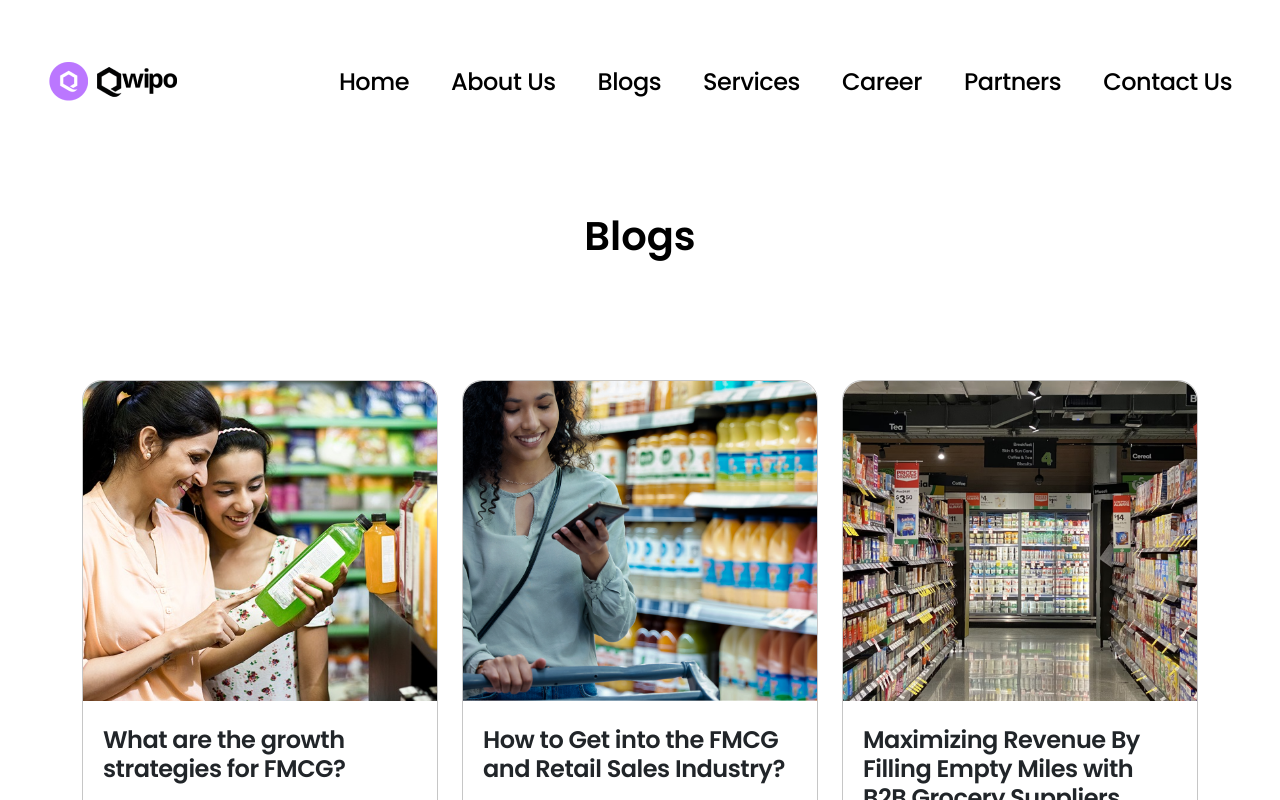
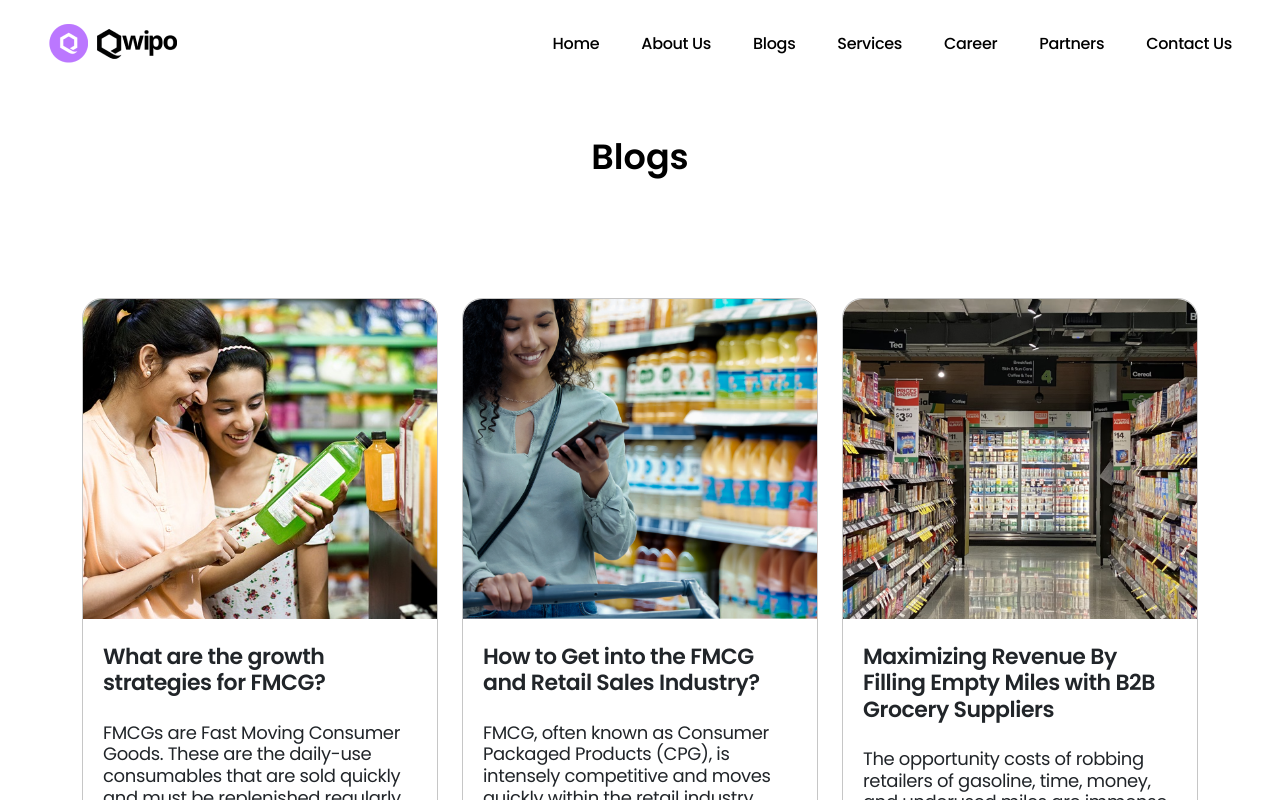
Before and after one commit to Niranjan0107/qwipo-app, an Angular app: page /blog in a window 1280 px wide. Shown: the top 800 px of the page. Built offline with nearby package versions, Linux system fonts and the light colour scheme.

Commit message:
changes done

```diff
--- a/src/app/otherComponents/header/header.component.css
+++ b/src/app/otherComponents/header/header.component.css
@@ -1,13 +1,29 @@
+@media(min-width:1180px) and (max-width:1599px)
+{
+body ul.navbar-nav li a {
+    font-size: 16px;
+    line-height: 20.11px;
+}
+}
 ul.navbar-nav li a
 {
     font-family: Poppins;
-    font-size: 24px;
     font-weight: 500;
-    line-height: 29.11px;
     letter-spacing: -0.02em;
     text-align: left;
     color: #000;
     text-decoration: none;
+
+}
+
+@media(min-width:1600px)
+{
+    ul.navbar-nav li a
+{
+    font-size: 24px;
+    font-weight: 500;
+    line-height: 29.11px;
+}
 
 }
 
--- a/src/app/pages/homepage/components/main-slider/main-slider.component.css
+++ b/src/app/pages/homepage/components/main-slider/main-slider.component.css
@@ -8,8 +8,5 @@
         display: flex;
         justify-content: space-between;
     }
-    .picsum-img-wrapper img {
-        min-height: 800px;
-        object-fit: cover;
-    }
+
 }
--- a/src/app/pages/homepage/components/users-thoughts/users-thoughts.component.css
+++ b/src/app/pages/homepage/components/users-thoughts/users-thoughts.component.css
@@ -21,7 +21,7 @@
 /* testimonials end */
 
 
-@media(min-width:768px)
+@media(min-width:1600px)
 {
 
 
@@ -29,7 +29,7 @@
 
 .testimonial-col {
 
-    min-height: 564px;
+    min-height: 633px;
 }
     /* testimonials section */
 
--- a/src/styles.css
+++ b/src/styles.css
@@ -26,7 +26,10 @@ p
 font-size: 24px;
 line-height: 29.11px;
 }
-
+.picsum-img-wrapper img {
+    min-height: 800px;
+    object-fit: cover;
+}
 }
 
 
@@ -34,7 +37,7 @@ line-height: 29.11px;
 {
     /* need section */
 .need-col {
-    min-height: 435px;
+    min-height: 456px;
     display: flex;
     flex-direction: column;
     align-items: baseline;
@@ -42,7 +45,7 @@ line-height: 29.11px;
 }
 
 .middle-need-col .need-col {
-    min-height: 894px;
+    min-height: 936px;
     align-items: center;
 
 }
@@ -251,3 +254,62 @@ ngb-offcanvas-panel.offcanvas.offcanvas-end.show {
     background-color: #2D1352;
     color: #fff;
 }
+
+
+
+
+
+
+
+
+
+
+
+
+
+
+/* All other dektops nd laptops below than 1600px */
+
+@media(min-width:1180px) and (max-width:1599px)
+{
+p
+{
+    font-size: 18px;
+    line-height: 1.2;
+}
+.mobile-menu-btn {
+    padding-top: 10px !important;
+    padding-bottom: 10px !important;
+}
+h1 {
+
+    font-size: 35px;
+}
+
+h2 {
+
+    font-size: 30px;
+}
+
+h3 {
+
+    font-size: 24px;
+}
+
+h4 {
+
+    font-size: 22px;
+}
+.testimonial-col {
+    min-height: 506px;
+}
+
+.need-col h3 {
+    margin-bottom: 15px;
+    font-size: 20px;
+}
+.picsum-img-wrapper img {
+    min-height: 550px;
+    object-fit: cover;
+}
+}
```
